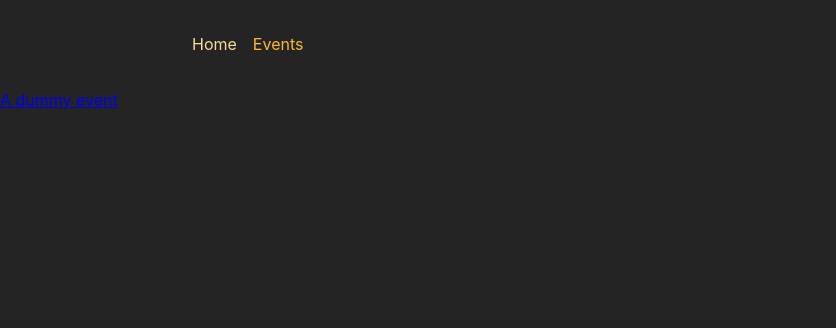
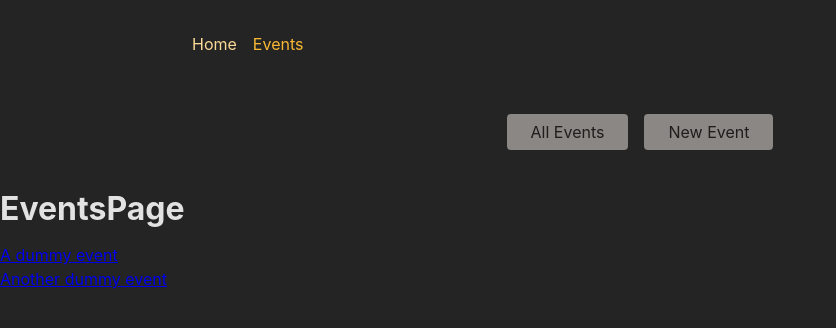
Before and after one commit to pguto4real/routing-project, a React (Create React App) app in the folder frontend/: page /events in a window 1280 px wide. Shown: the top 328 px of the page, without its empty margins (0-836 px from the left). Built offline with nearby package versions, Linux system fonts and the light colour scheme.

Commit message:
EventsRoot

```diff
--- a/frontend/src/pages/EventDetailPage.jsx
+++ b/frontend/src/pages/EventDetailPage.jsx
@@ -1,12 +1,15 @@
-import React from 'react'
-import { useParams } from 'react-router-dom';
+import React from "react";
+import { useParams } from "react-router-dom";
 
 const EventDetailPage = () => {
-    const params = useParams();
+  const params = useParams();
 
   return (
-    <div>EventDetailPage with event id : {params.eventId}</div>
-  )
-}
+    <>
+      <h1>EventDetailPage </h1>
+      <p>Event id : {params.eventId}</p>
+    </>
+  );
+};
 
-export default EventDetailPage
+export default EventDetailPage;
--- a/frontend/src/pages/EventsPage.jsx
+++ b/frontend/src/pages/EventsPage.jsx
@@ -9,11 +9,20 @@ const DUMMY_EVENT = [
       "https://blog.hubspot.de/hubfs/Germany/Blog_images/Optimize_Marketing%20Events%20DACH%202021.jpg",
     description: "Join this amazing event and connect with fellow developers.",
   },
+  {
+    id: "e2",
+    title: "Another dummy event",
+    date: "2023-02-22",
+    image:
+      "https://blog.hubspot.de/hubfs/Germany/Blog_images/Optimize_Marketing%20Events%20DACH%202021.jpg",
+    description: "Join this amazing event and connect with fellow developers.",
+  },
 ];
 const EventsPage = () => {
   console.log(DUMMY_EVENT);
   return (
     <>
+    <h1>EventsPage</h1>
       <ul>
         {DUMMY_EVENT.map((event) => (
           <li key={event.id}>
--- /dev/null
+++ b/frontend/src/pages/EventsRoot.jsx
@@ -0,0 +1,17 @@
+import React from "react";
+
+import EventsNavigation from "../components/EventsNavigation";
+import { Outlet } from "react-router-dom";
+
+const EventsRoot = () => {
+  return (
+    <>
+      <EventsNavigation />
+      <main>
+        <Outlet />
+      </main>
+    </>
+  );
+};
+
+export default EventsRoot;
```
Also changed, not shown: frontend/src/App.js (+13 -11 lines).
